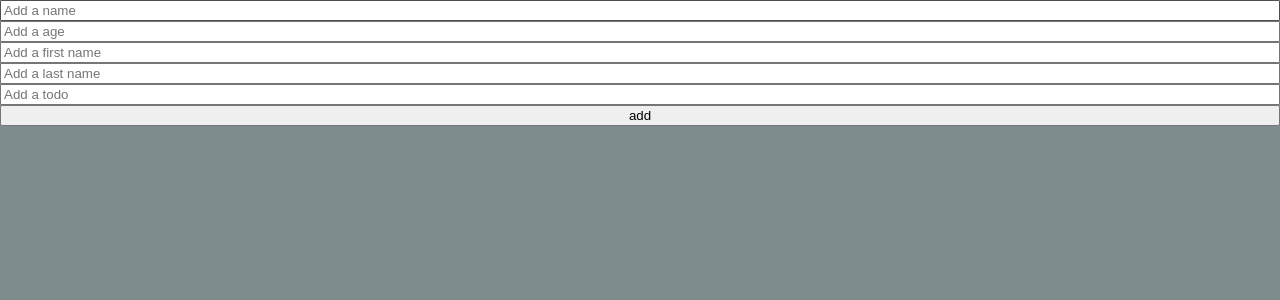
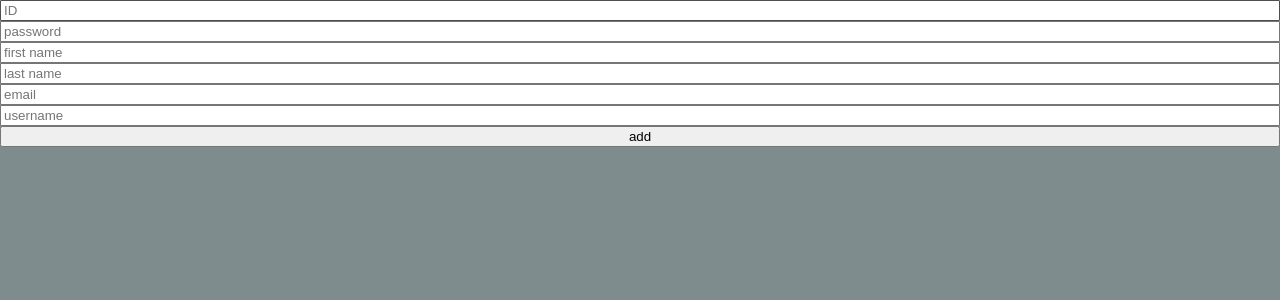
Before and after one commit to devheedoo/react-masterclass, a React (Create React App) app: page / in a window 1280 px wide. Shown: the top 300 px of the page. Built offline with nearby package versions, Linux system fonts and the light colour scheme.

Commit message:
feat(5.8): Add pattern and customize inputs

```diff
--- a/src/TodoList.tsx
+++ b/src/TodoList.tsx
@@ -14,19 +14,77 @@ function TodoList() {
         onSubmit={handleSubmit(onValid)}
       >
         <input
-          {...register('name', {
-            required: 'name is required',
+          {...register('userId', {
+            required: 'ID is required',
             minLength: {
               value: 5,
-              message: 'length of name should be longer than 4',
+              message: 'Length of first name should be longer than 4',
+            },
+            pattern: {
+              value: /^[A-Za-z0-9]$/,
+              message: 'Only alphabet and number are allowed for ID',
             },
           })}
-          placeholder="Add a name"
+          placeholder="ID"
         />
-        <input {...register('age')} placeholder="Add a age" />
-        <input {...register('firstName')} placeholder="Add a first name" />
-        <input {...register('lastName')} placeholder="Add a last name" />
-        <input {...register('todo')} placeholder="Add a todo" />
+        <input
+          {...register('password', {
+            required: 'Password is required',
+            minLength: {
+              value: 8,
+              message: 'Length of first name should be longer than 7',
+            },
+            pattern: {
+              value: /^[A-Za-z0-9]$/,
+              message: 'Only alphabet and number are allowed for password',
+            },
+          })}
+          placeholder="password"
+        />
+        <input
+          {...register('firstName', {
+            required: 'first name is required',
+            pattern: {
+              value: /^[A-Za-z0-9]$/,
+              message: 'Only alphabet and number are allowed for first name',
+            },
+          })}
+          placeholder="first name"
+        />
+        <input
+          {...register('lastName', {
+            required: 'last name is required',
+            pattern: {
+              value: /^[A-Za-z0-9]$/,
+              message: 'Only alphabet and number are allowed for last name',
+            },
+          })}
+          placeholder="last name"
+        />
+        <input
+          {...register('email', {
+            required: 'Email is required',
+            pattern: {
+              value: /^[A-Za-z0-9._%+-]+@gmail.com$/,
+              message: 'only @gmail.com emails are allowed',
+            },
+          })}
+          placeholder="email"
+        />
+        <input
+          {...register('username', {
+            required: 'Username is required',
+            minLength: {
+              value: 5,
+              message: 'Length of name should be longer than 4',
+            },
+            pattern: {
+              value: /^[A-Za-z0-9]$/,
+              message: 'Only alphabet and number are allowed for username',
+            },
+          })}
+          placeholder="username"
+        />
         <button>add</button>
       </form>
     </div>
```
